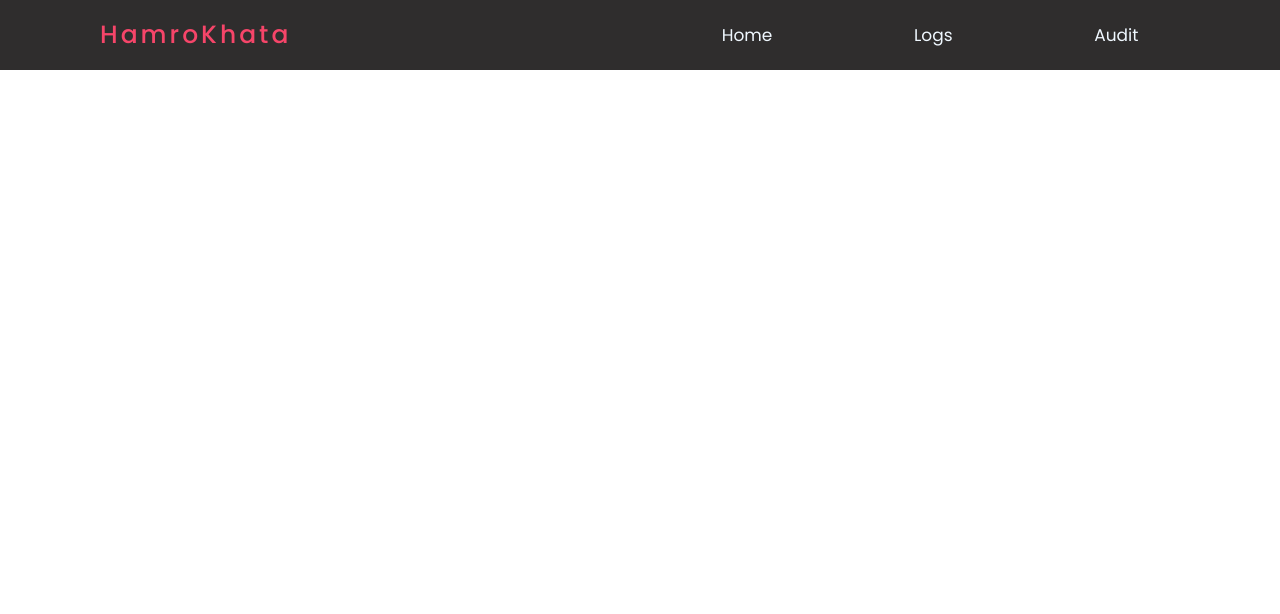
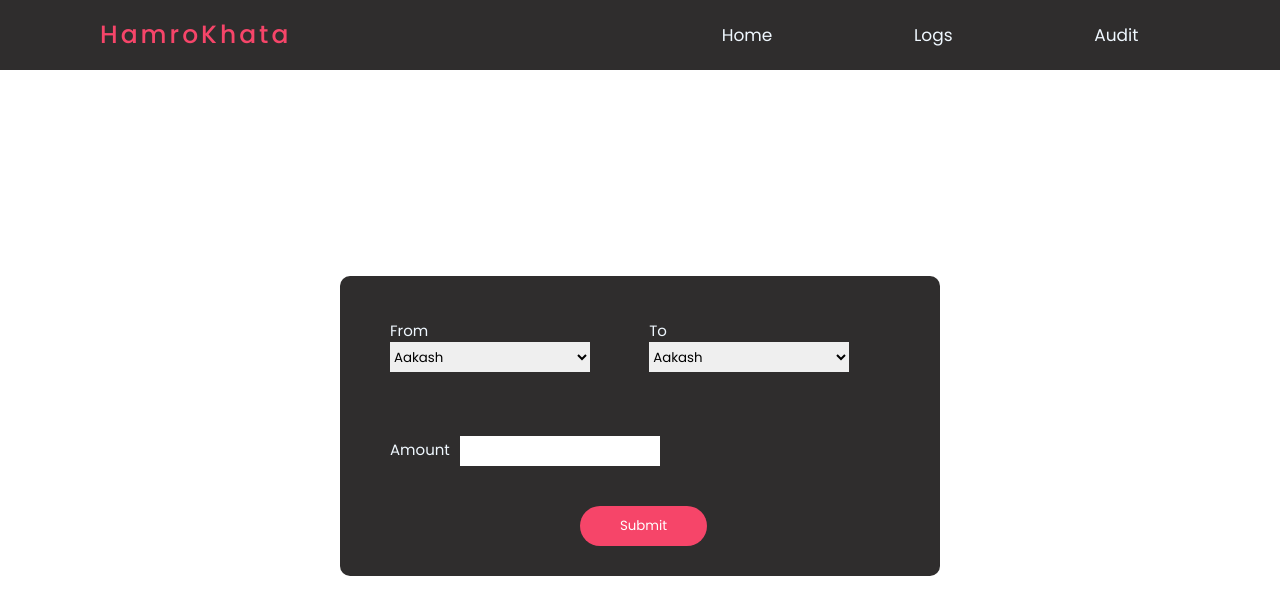
Before and after one commit to aakash018/hamroKhata-client, a React (Create React App) app: page /payment in a window 1280 px wide. Shown: the top 614 px of the page. Built offline with nearby package versions, Linux system fonts and the light colour scheme.

Commit message:
Payment Frontend UI

```diff
--- a/src/App.css
+++ b/src/App.css
@@ -21,6 +21,11 @@ button {
   cursor: pointer;
   outline: none;
   border: none;
+}
+
+button:disabled {
+  background-color: rgb(112, 112, 112);
+  cursor: not-allowed;
 }
 
 input,
--- a/src/App.tsx
+++ b/src/App.tsx
@@ -1,9 +1,11 @@
-import {BrowserRouter as Router, Switch, Route} from "react-router-dom"
+import { BrowserRouter as Router, Switch, Route } from "react-router-dom"
 
 import './App.css';
 import './variables.css'
+
 import Header from "./Components/Header/index"
 import Home from "./Pages/Home"
+import Payment from "./Pages/Payment"
 import Logs from "./Pages/Logs/index"
 import Audit from "./Pages/Audit/index";
 import LogsProvider from "./Context/Logs";
@@ -17,9 +19,10 @@ function App() {
         <Header />
         <Switch>
           <LogsProvider>
-            <Route component={Home} path="/" exact/>
-            <Route component={Logs} path="/logs" exact/>
-            <Route component={Audit} path="/audit" exact/>
+            <Route component={Home} path="/" exact />
+            <Route component={Payment} path="/payment" exact />
+            <Route component={Logs} path="/logs" exact />
+            <Route component={Audit} path="/audit" exact />
           </LogsProvider>
         </Switch>
         <Footer />
--- a/src/Components/Entry/index.tsx
+++ b/src/Components/Entry/index.tsx
@@ -2,6 +2,7 @@ import axios from "axios"
 import { FormEvent, useRef, useState } from "react"
 import { IAudit } from "../../@types/audit"
 import { useLogs } from "../../Context/Logs"
+import MainButton from "../MainButton/index"
 
 import "./style.css"
 
@@ -74,7 +75,7 @@ const Entry: React.FC<Props> = ({ setShowAudied }) => {
                         <label htmlFor="desc-area">Description</label>
                         <textarea id="desc-area" ref={description} maxLength={120} required />
                     </section>
-                    <button type="submit" disabled={loading}>{!loading ? "Submit" : "Auditing"}</button>
+                    <MainButton type="submit" disable={loading}>{!loading ? "Submit" : "Auditing"}</MainButton>
                 </form>
             </div>
         </div>
--- a/src/Components/Entry/style.css
+++ b/src/Components/Entry/style.css
@@ -31,23 +31,6 @@
   transform: translateY(-50%);
 }
 
-.entry-container button {
-  padding: 1rem 4rem 1rem 4rem;
-  font-family: var(--default-font);
-  border-radius: 2rem;
-
-  background: var(--theme-font-color);
-  color: white;
-
-  position: absolute;
-  left: 20%;
-  /* transform: translateX(-50%); */
-}
-
-.entry-container button:disabled {
-  background-color: rgb(112, 112, 112);
-  cursor: not-allowed;
-}
 
 #amount,
 #person-select,
--- /dev/null
+++ b/src/Components/MainButton/index.tsx
@@ -0,0 +1,21 @@
+import React from 'react'
+import "./style.css"
+
+interface Props {
+    type: "submit" | "reset",
+    onclick?: () => any
+    disable: boolean
+}
+
+const MainButton: React.FC<Props> = ({ children, type, onclick, disable }) => {
+
+    return (
+        <>
+            <button type={type} onClick={onclick ? onclick : () => { }} id="main-button" disabled={disable}>
+                {children}
+            </button>
+        </>
+    )
+}
+
+export default MainButton
--- /dev/null
+++ b/src/Components/MainButton/style.css
@@ -0,0 +1,16 @@
+#main-button{
+    padding: 1rem 4rem 1rem 4rem;
+    font-family: var(--default-font);
+    border-radius: 2rem;
+
+    background: var(--theme-font-color);
+    color: white;
+
+    position: absolute;
+    left: 20%;
+}
+
+#main-button:disabled{
+    background-color: rgb(112, 112, 112);
+    cursor: not-allowed;
+}
--- /dev/null
+++ b/src/Components/Payment/index.tsx
@@ -0,0 +1,73 @@
+import axios from 'axios'
+import React, { useRef, useState } from 'react'
+import MainButton from '../MainButton'
+import "./style.css"
+
+interface Props {
+    setShowAudied: React.Dispatch<React.SetStateAction<boolean>>
+}
+
+const Payment: React.FC<Props> = ({ setShowAudied }) => {
+
+    const paid_by: React.RefObject<HTMLSelectElement> = useRef(null)
+    const paid_to: React.RefObject<HTMLSelectElement> = useRef(null)
+    const amount: React.RefObject<HTMLInputElement> = useRef(null)
+
+    const [loading, setLoading] = useState(false)
+
+    const handleSubmit = async (e: React.FormEvent) => {
+        e.preventDefault()
+        const payLoad = {
+            paid_by: paid_by.current?.value,
+            paid_to: paid_to.current?.value,
+            amount: amount.current?.value,
+        }
+        setLoading(true)
+        await axios
+            .post(`${process.env.REACT_APP_API_ENDPOINT}/api/payment`, payLoad)
+        setLoading(false)
+        setShowAudied(true)
+        setTimeout(() => {
+            setShowAudied(false)
+        }, 1500)
+    }
+
+    return (
+        <div className="payment-wraper">
+            <div id="payment-container">
+                <form onSubmit={handleSubmit}>
+                    <section className="payment-payer-info">
+                        <section>
+                            <label htmlFor="from-payment-input">From</label>
+                            <select id="from-payment-input" required ref={paid_by}>
+                                <option>Aakash</option>
+                                <option>Deekshit</option>
+                                <option>Subash</option>
+                                <option>Yaman</option>
+                            </select>
+                        </section>
+                        <section>
+                            <label htmlFor="to-payment-input" >To</label>
+                            <select id="from-payment-input" ref={paid_to} required>
+                                <option>Aakash</option>
+                                <option>Deekshit</option>
+                                <option>Subash</option>
+                                <option>Yaman</option>
+                            </select>
+                        </section>
+                    </section>
+                    <section className="payment-amount-container">
+                        <label htmlFor="amount-payment-input">Amount</label>
+                        <input id="amount-payment-input" type="number" ref={amount} required />
+                    </section>
+                    <section className="payment-submit-button">
+                        <MainButton type="submit" disable={loading}>{loading ? "Auditing" : "Submit"}</MainButton>
+                    </section>
+
+                </form>
+            </div>
+        </div>
+    )
+}
+
+export default Payment
--- /dev/null
+++ b/src/Components/Payment/style.css
@@ -0,0 +1,91 @@
+.payment-wraper {
+    width: 100vw;
+    height: 88.9vh;
+
+    display: flex;
+    justify-content: center;
+    align-items: center;
+
+    /* background-color: brown; */
+  }
+
+
+#payment-container{
+    width: 600px;
+    height: 300px;
+    background-color: var(--theme-background-color);
+
+    color: aliceblue;
+
+    display: flex;
+    justify-content: space-around;
+    align-items: center;
+
+    position: relative;
+    font-size: 1.5rem;
+
+    border-radius: 10px;
+}
+
+.payment-submit-button{
+  position: absolute;
+  bottom: -40px;
+  left: 40%;
+}
+#payment-container form {
+  position: absolute;
+  top: 40px;
+}
+
+.payment-payer-info {
+  width: 550px;
+  height: 60px;
+  /* background-color: aqua; */
+
+  padding-left: 50px;
+
+  display: flex;
+  justify-content: space-between;
+  align-items: center;
+
+  margin-bottom: 60px;
+}
+
+.payment-payer-info label {
+  margin-right: 50px;
+  margin-bottom: 20px;
+}
+
+.payment-payer-info select {
+  width: 200px;
+  height: 30px;
+
+  font-family: var(--theme-default-font);
+}
+
+.payment-amount-container{
+  width: 600px;
+  /* background-color: aqua; */
+
+  display: flex;
+  /* justify-content: center; */
+  align-items: center;
+
+  /* margin-left: 50px; */
+}
+
+.payment-amount-container label {
+  margin-bottom: 2px;
+  margin-right: 10px;
+  margin-left: 50px;
+}
+
+.payment-amount-container input {
+  width: 200px;
+  height: 30px;
+
+  padding-left: 10px;
+
+  font-family: var(--theme-default-font);
+
+}
--- /dev/null
+++ b/src/Pages/Payment.tsx
@@ -0,0 +1,19 @@
+import React, { useState } from 'react'
+import Payment from "../Components/Payment/index";
+import AUDIT_NOTIFIER from "../Components/Audited_Notifier/index"
+
+const PaymentPage: React.FC = () => {
+
+    const [showAudit, setShowAudit] = useState<boolean>(false)
+
+    return (
+        <>
+            <div className="audit-notifer-wraper">
+                <AUDIT_NOTIFIER display={showAudit} />
+            </div>
+            <Payment setShowAudied={setShowAudit} />
+        </>
+    )
+}
+
+export default PaymentPage
```
Also changed, not shown: 1 other file (tests, documents, lock files or other folders).
